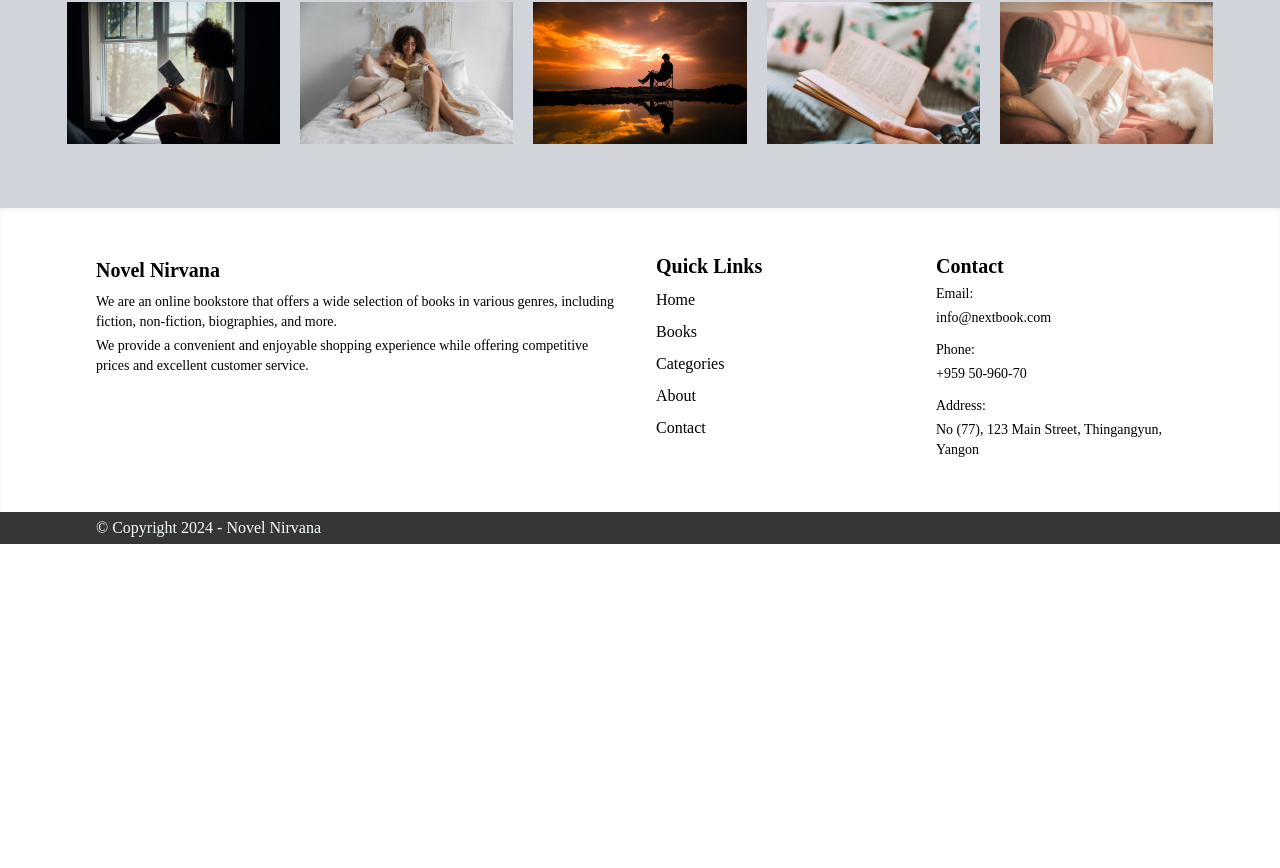
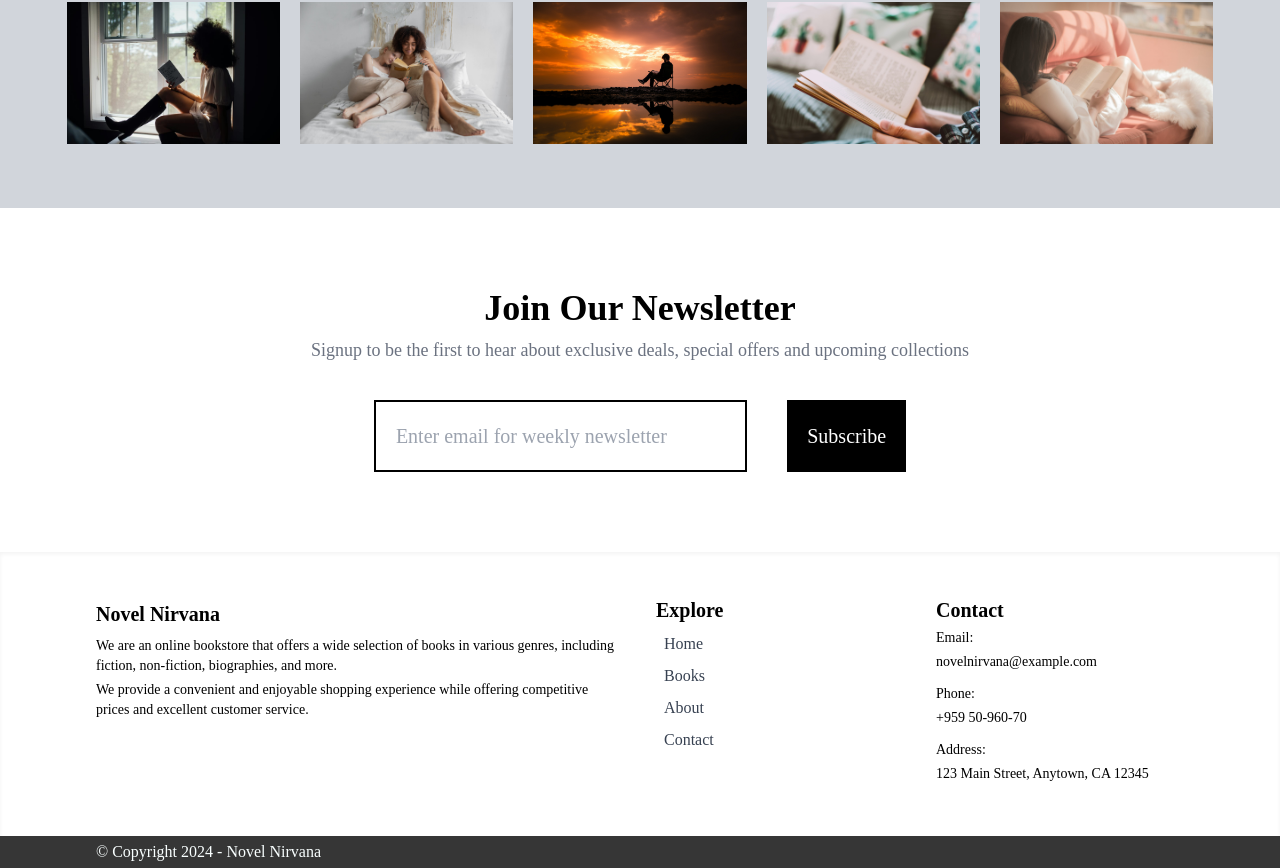
Before and after one commit to EmilStanchev/Book-Ecommerce-Template, a React (Vite) app: page / in a window 1280 px wide. Shown: the part 1105-1973 px from the top of the page. Before the commit the page ends 1649 px from the top, so only its background shows below. Built offline with nearby package versions, Linux system fonts and the light colour scheme; no server answers; the HTML template or start-up script is replaced by a standard one.

Commit message:
Added a newsletter form

```diff
--- a/src/components/UI/Footer.jsx
+++ b/src/components/UI/Footer.jsx
@@ -1,7 +1,7 @@
 import { Link, useLocation } from "react-router-dom";
 
 const Footer = () => {
-  const pages = ["Home", "Books", "Categories", "About", "Contact"];
+  const pages = ["Home", "Books", "About", "Contact"];
   const location = useLocation();
   const hideOnMobile = location === "/cart" ? "hidden lg:block" : "";
   const hideOnTablet = location === "/wishlist" ? "hidden md:block" : "";
@@ -27,7 +27,7 @@ const Footer = () => {
         </div>
 
         <div className="about-us md:row-span-4">
-          <h2 className="my-1 font-serif text-xl font-semibold">Quick Links</h2>
+          <h2 className="my-1 font-serif text-xl font-semibold">Explore</h2>
           {pages.map((page, index) => (
             <div key={index}>
               <Link
@@ -36,7 +36,7 @@ const Footer = () => {
                     ? "/"
                     : page.toLocaleLowerCase()
                 }
-                className="text-link inline-block py-1 font-sans"
+                className="text-link inline-block py-1 font-sans p-2 hover:translate-x-2 hover:text-red-400 text-gray-700"
               >
                 {page}
               </Link>
@@ -49,7 +49,7 @@ const Footer = () => {
           <p className="mb-3 text-sm">
             Email:{" "}
             <a href="mailto:info@nextbook.com" className="text-link mt-1 block">
-              info@nextbook.com
+              novelnirvana@example.com
             </a>
           </p>
           <p className="mb-3 text-sm">
@@ -59,9 +59,9 @@ const Footer = () => {
             </a>
           </p>
           <p className="mb-3 text-sm">
-            Address:{" "}
+            Address:
             <span className="mt-1 block">
-              No (77), 123 Main Street, Thingangyun, Yangon
+              123 Main Street, Anytown, CA 12345
             </span>
           </p>
         </div>
--- /dev/null
+++ b/src/forms/Newsletter.jsx
@@ -0,0 +1,45 @@
+import { useState } from "react";
+
+const Newsletter = () => {
+  const [email, setEmail] = useState("");
+  const [subscribed, setSubscribed] = useState(false);
+
+  const handleSubscribe = () => {
+    console.log(email);
+    setSubscribed(true);
+  };
+  return (
+    <div className="flex flex-col w-full gap-2 justify-center items-center p-20">
+      <h1 className="text-4xl font-bold">Join Our Newsletter</h1>
+      <p className="text-gray-500 text-lg">
+        Signup to be the first to hear about exclusive deals, special offers and
+        upcoming collections
+      </p>
+      <div className="flex flex-row justify-center gap-10 w-full mt-7">
+        {!subscribed ? (
+          <>
+            <input
+              className="w-1/3 border-2 border-black p-5 text-xl"
+              placeholder="Enter email for weekly newsletter "
+              onChange={(e) => setEmail(e.target.value)}
+            />
+            <button
+              className="bg-black p-5 text-xl hover:text-red-400 text-white"
+              onClick={handleSubscribe}
+            >
+              Subscribe
+            </button>
+          </>
+        ) : null}
+        {subscribed ? (
+          <p className="mt-3 text-green-600 text-lg">
+            Thank you for subscribing! You will receive our weekly newsletter at{" "}
+            {email}.
+          </p>
+        ) : null}
+      </div>
+    </div>
+  );
+};
+
+export default Newsletter;
--- a/src/navigation/NavBar.jsx
+++ b/src/navigation/NavBar.jsx
@@ -8,13 +8,16 @@ const NavBar = ({ children }) => {
   const location = useLocation();
   const showSearchBarOnUrl = "/books";
 
-  const pages = ["Home", "Books", "Categories", "About", "Contact"];
+  const pages = ["Home", "Books", "About", "Contact"];
 
   return (
     <>
       <nav className=" p-4 fixed bg-white top-0 left-0 w-full z-10 shadow-md">
         <div className="container  flex justify-around items-center">
-          <Link to={"/"} className="text-black text-2xl font-semibold">
+          <Link
+            to={"/"}
+            className="text-black text-2xl hover:text-red-400 font-semibold"
+          >
             NovelNirvana
           </Link>
           {location.pathname === showSearchBarOnUrl && (
@@ -74,7 +77,7 @@ const NavBar = ({ children }) => {
                     ? "/"
                     : page.toLocaleLowerCase()
                 }
-                className="block lg:inline-block mt-4 lg:mt-0 text-black hover:text-gray-300 w-full lg:w-auto"
+                className="block lg:inline-block mt-4 lg:mt-0 text-black hover:text-red-400 w-full lg:w-auto"
                 onClick={() => setMenuOpen(false)}
               >
                 {page}
--- a/src/pages/Home.jsx
+++ b/src/pages/Home.jsx
@@ -9,6 +9,7 @@ import readingWomen from "../assets/images/womenReading.jpg";
 import manReading from "../assets/images/manReading.jpg";
 import reading from "../assets/images/reading.jpg";
 import reading2 from "../assets/images/reading2.jpg";
+import Newsletter from "../forms/Newsletter";
 
 const Home = () => {
   const { data, isFetched } = useGetPopularBooks();
@@ -36,16 +37,17 @@ const Home = () => {
           <PopularBooks data={crimeBooks?.slice(0, 5)} title="Action" />
           <PopularBooks data={fantasyBooks?.slice(0, 5)} title="Fantasy" />
 
-          <div className="flex flex-row flex-wrap justify-center items-center gap-10 bg-gray-300 w-full py-[64px]">
+          <div className="flex flex-wrap justify-center items-center gap-10 bg-gray-300 w-full py-[64px]">
             <h1 className="text-center text-4xl">Our happy clients</h1>
-            <div className="flex md:flex-col-2 justify-center gap-5 flex-wrap items-center">
-              <img src={readingWoman} className="w-1/6" />
-              <img src={readingWomen} className="w-1/6" />
-              <img src={manReading} className="w-1/6" />
-              <img src={reading} className="w-1/6" />
-              <img src={reading2} className="w-1/6" />
+            <div className="flex flex-col justify-center items-center gap-5 md:flex-row md:justify-center md:items-center md:flex-wrap">
+              <img src={readingWoman} className="w-1/2 md:w-1/6" />
+              <img src={readingWomen} className="w-1/2 md:w-1/6" />
+              <img src={manReading} className="w-1/2 md:w-1/6" />
+              <img src={reading} className="w-1/2 md:w-1/6" />
+              <img src={reading2} className="w-1/2 md:w-1/6" />
             </div>
           </div>
+          <Newsletter />
           <div className="w-full">
             <Footer />
           </div>
```
Also changed, not shown: src/components/contexts/bookContext.js (added).
